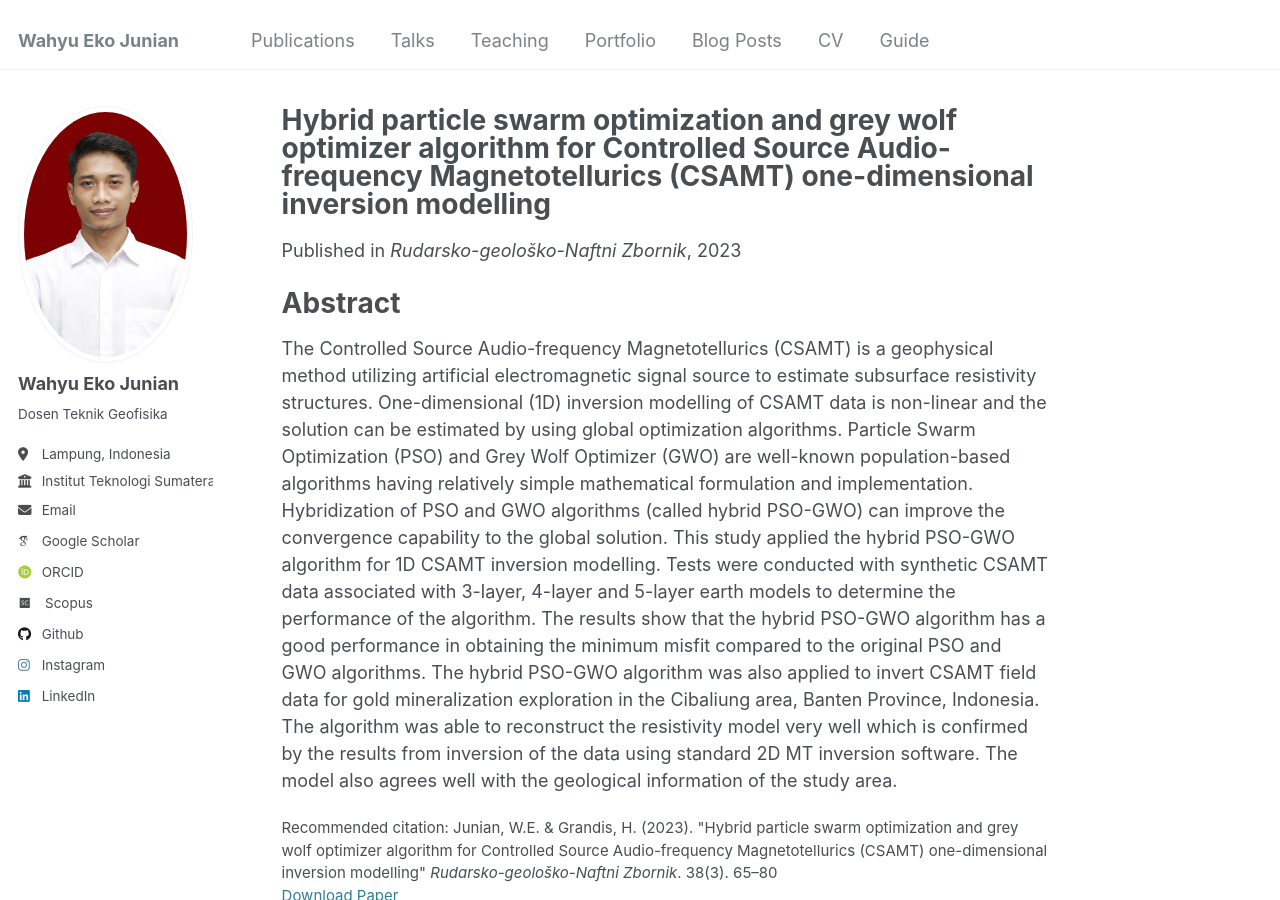
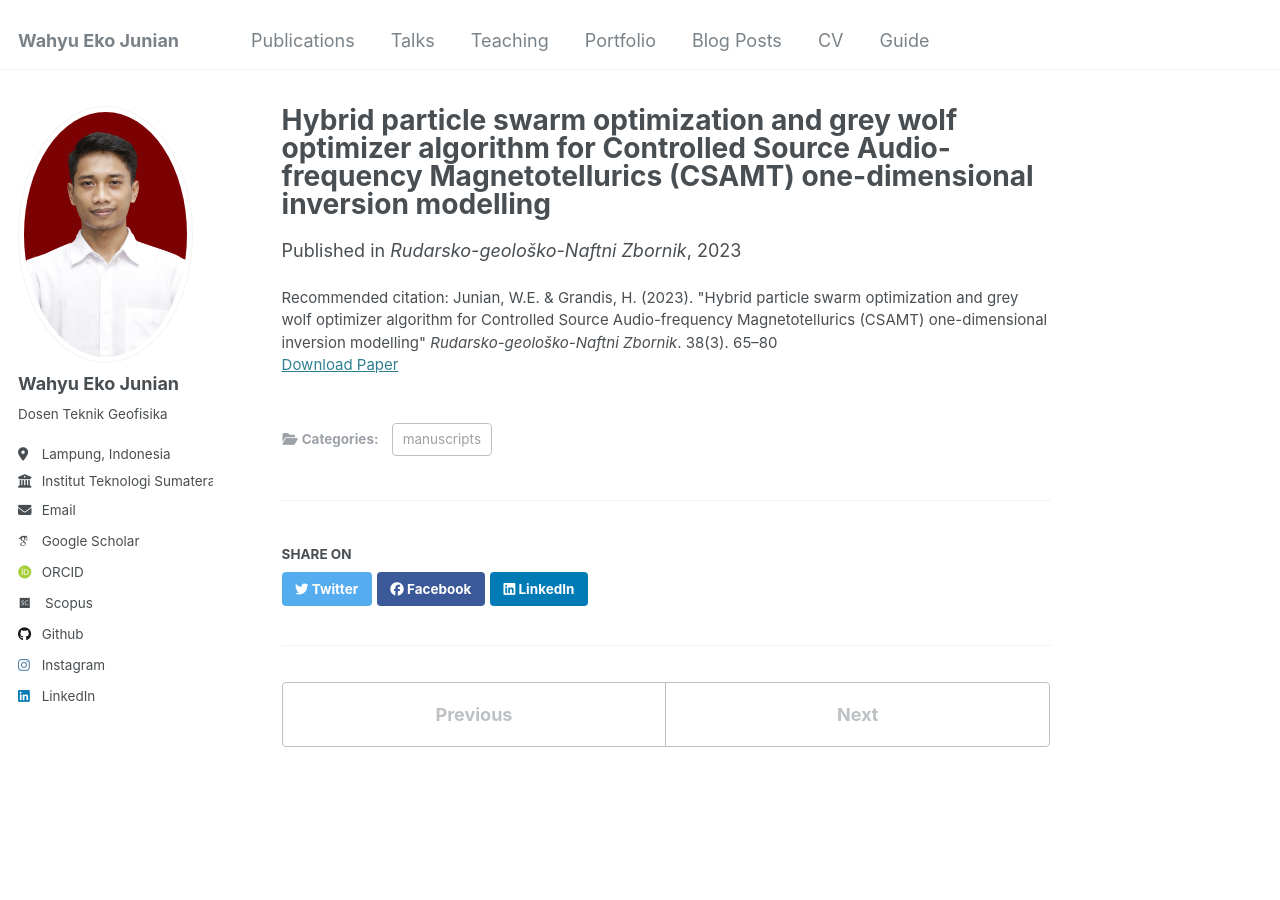
Before and after one commit to wahyuejunian/wejunian, a Jekyll site: the page built from _publications/2015-10-01-paper-title-number-3.md, in a window 1280 px wide and 900 px high. Built offline with Jekyll 4.4.1, drawn with Linux system fonts in a browser that asks for light colours; some web fonts are replaced.

Commit message:
Update 2015-10-01-paper-title-number-3.md

```diff
--- a/_publications/2015-10-01-paper-title-number-3.md
+++ b/_publications/2015-10-01-paper-title-number-3.md
@@ -9,7 +9,3 @@ venue: 'Rudarsko-geološko-Naftni Zbornik'
 paperurl: 'https://doi.org/10.17794/rgn.2023.3.6'
 citation: 'Junian, W.E. & Grandis, H. (2023). &quot;Hybrid particle swarm optimization and grey wolf optimizer algorithm for Controlled Source Audio-frequency Magnetotellurics (CSAMT) one-dimensional inversion modelling&quot; <i>Rudarsko-geološko-Naftni Zbornik</i>. 38(3). 65–80'
 ---
-
-Abstract
-======
-The Controlled Source Audio-frequency Magnetotellurics (CSAMT) is a geophysical method utilizing artificial electromagnetic signal source to estimate subsurface resistivity structures. One-dimensional (1D) inversion modelling of CSAMT data is non-linear and the solution can be estimated by using global optimization algorithms. Particle Swarm Optimization (PSO) and Grey Wolf Optimizer (GWO) are well-known population-based algorithms having relatively simple mathematical formulation and implementation. Hybridization of PSO and GWO algorithms (called hybrid PSO-GWO) can improve the convergence capability to the global solution. This study applied the hybrid PSO-GWO algorithm for 1D CSAMT inversion modelling. Tests were conducted with synthetic CSAMT data associated with 3-layer, 4-layer and 5-layer earth models to determine the performance of the algorithm. The results show that the hybrid PSO-GWO algorithm has a good performance in obtaining the minimum misfit compared to the original PSO and GWO algorithms. The hybrid PSO-GWO algorithm was also applied to invert CSAMT field data for gold mineralization exploration in the Cibaliung area, Banten Province, Indonesia. The algorithm was able to reconstruct the resistivity model very well which is confirmed by the results from inversion of the data using standard 2D MT inversion software. The model also agrees well with the geological information of the study area.
```
